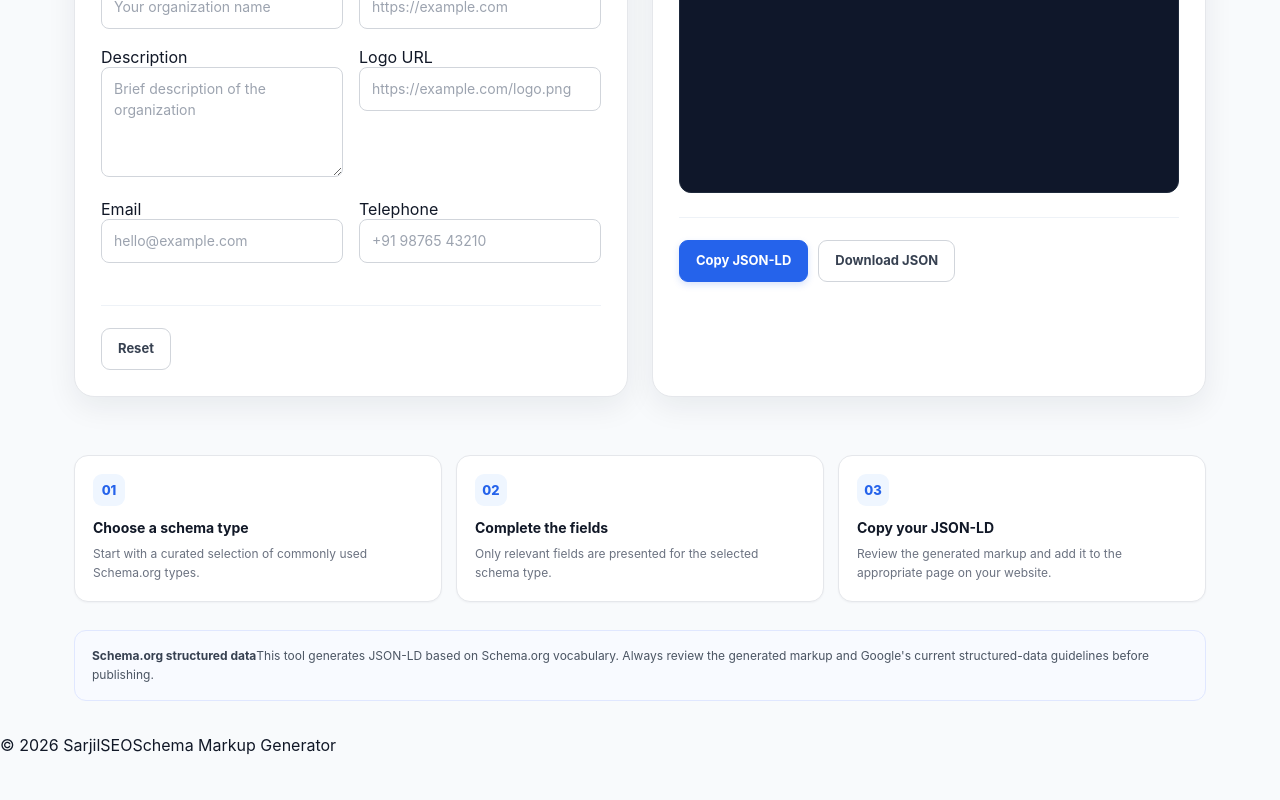
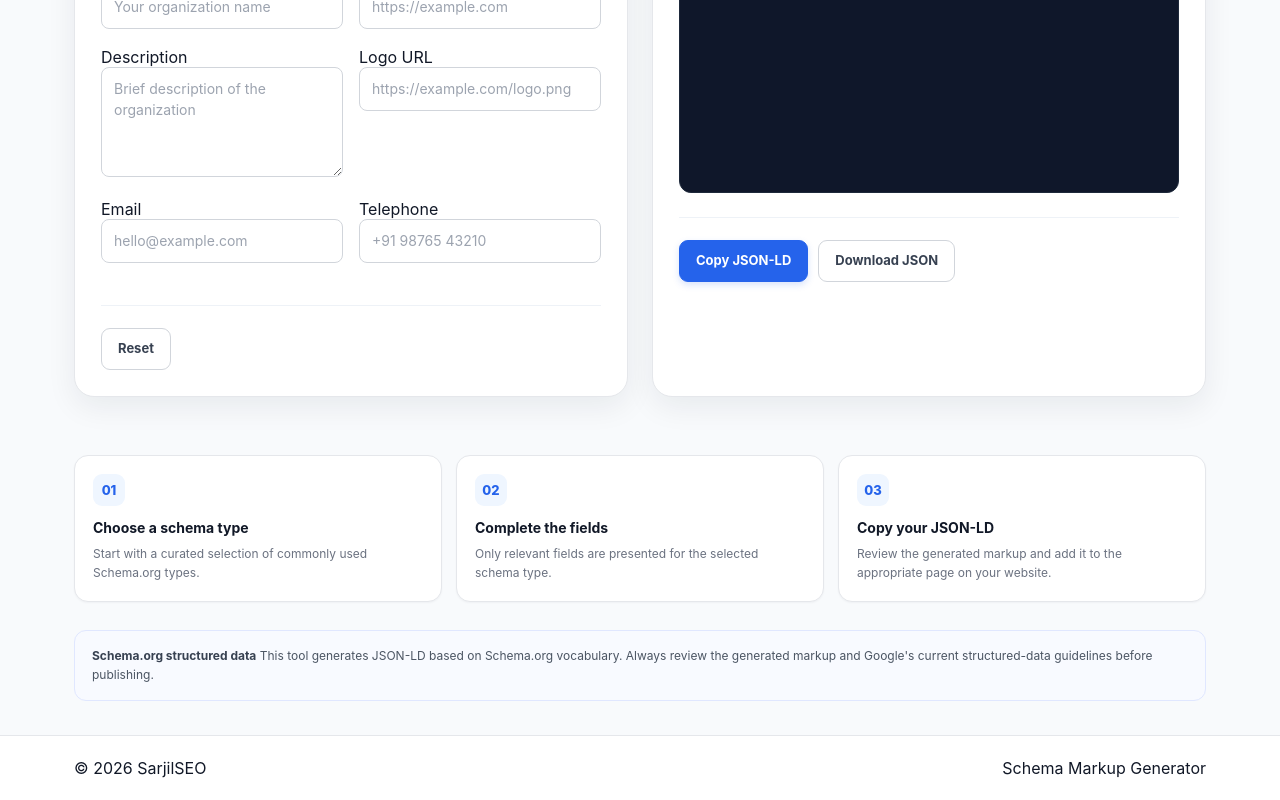
Before and after one commit to sarjilseo-arch/sarjilseo-schema-generator, a React (Vite) app: page / in a window 1280 px wide. Shown: the part 616-1416 px from the top of the page. Before the commit the page ends 1371 px from the top, so only its background shows below. Built offline with nearby package versions, Linux system fonts and the light colour scheme.

Commit message:
Fix disclaimer spacing and footer layout

```diff
--- a/src/App.tsx
+++ b/src/App.tsx
@@ -1260,7 +1260,7 @@ function App() {
         </section>
 
         <section className="disclaimer">
-          <strong>Schema.org structured data</strong>
+  <strong>Schema.org structured data</strong>{" "}
   <span>
     This tool generates JSON-LD based on Schema.org vocabulary.
     Always review the generated markup and Google's current
@@ -1269,9 +1269,11 @@ function App() {
 </section>
 </main>
 
-      <footer>
+<footer className="footer">
+  <div className="footer-content">
     <span>© {new Date().getFullYear()} SarjilSEO</span>
     <span>Schema Markup Generator</span>
+  </div>
 </footer>
     </div>
   );
```
Lines whose indentation alone changed are shown as unchanged.
